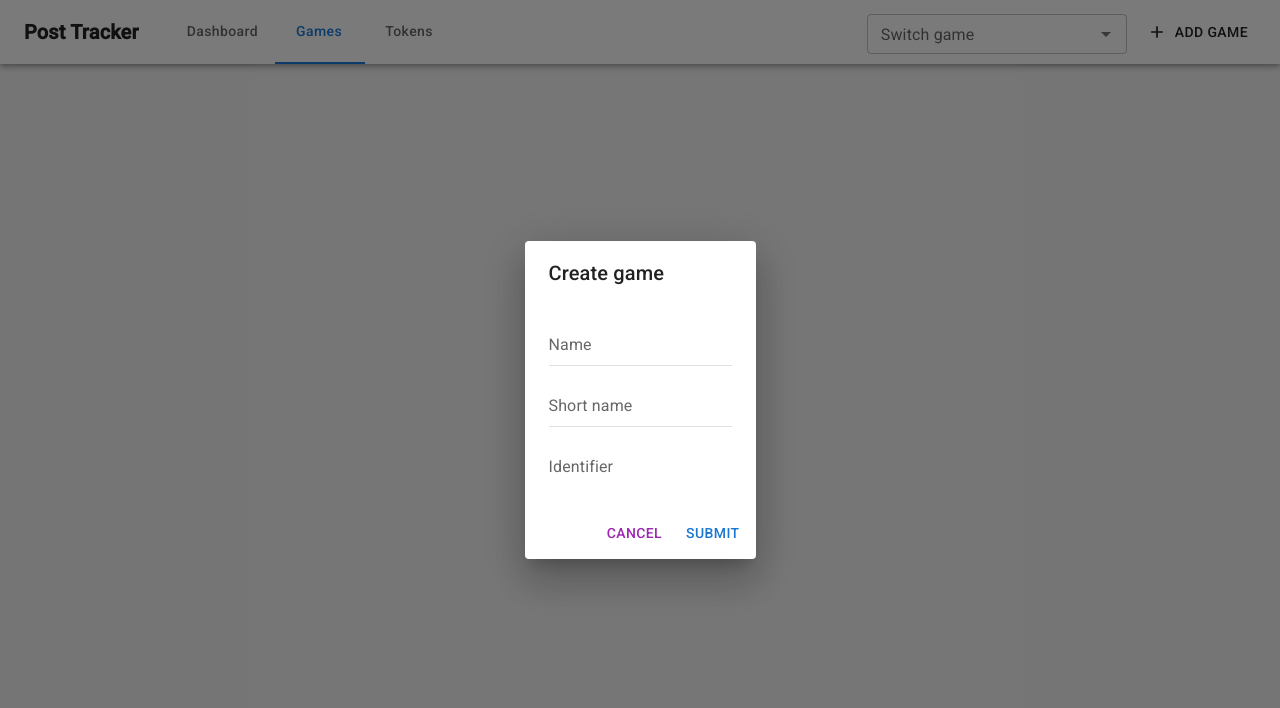
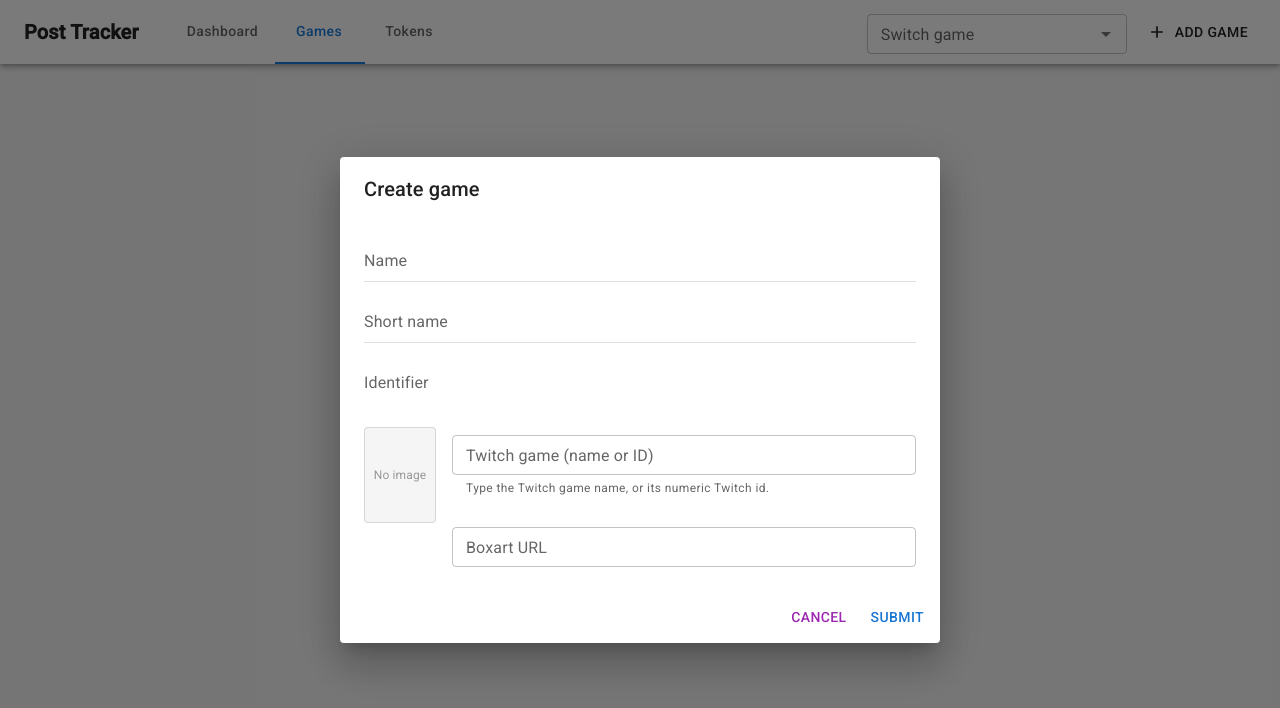
Before and after one commit to post-tracker/admin, a React (Vite) app: page /games in a window 1280 px wide. Both pictures are taken after typing "Sample" into the empty fields and a click on the button "ADD GAME". Shown: the top 708 px of the page. Built offline with nearby package versions, Linux system fonts and the light colour scheme; no server answers.

Commit message:
Add Twitch boxart picker to add-game and edit forms
Generate the ttv-boxart CDN URL from a typed game name or numeric Twitch
id and preview it live, so new games get art at creation and existing
ones can be fixed in place. Raw URL field stays editable for custom
images.

```diff
--- a/src/AddGame.jsx
+++ b/src/AddGame.jsx
@@ -1,5 +1,6 @@
 import React from 'react';
 
+import Box from '@mui/material/Box';
 import Dialog from '@mui/material/Dialog';
 import DialogTitle from '@mui/material/DialogTitle';
 import DialogContent from '@mui/material/DialogContent';
@@ -9,7 +10,15 @@ import Button from '@mui/material/Button';
 import TextField from '@mui/material/TextField';
 import AddIcon from '@mui/icons-material/Add';
 
+import BoxartPicker from './BoxartPicker.jsx';
 import api from './api.js';
+
+const EMPTY_GAME = {
+    boxart: '',
+    identifier: '',
+    name: '',
+    shortName: '',
+};
 
 class AddGame extends React.Component {
     constructor ( props ) {
@@ -17,18 +26,17 @@ class AddGame extends React.Component {
 
         this.handleShowCreate = this.handleShowCreate.bind( this );
         this.handleInputChange = this.handleInputChange.bind( this );
+        this.handleBoxartChange = this.handleBoxartChange.bind( this );
         this.handleSaveGame = this.handleSaveGame.bind( this );
 
-        this.state = {
-            identifier: false,
-            name: false,
-            shortName: false,
-            showCreate: false,
-        };
+        this.state = Object.assign( { showCreate: false }, EMPTY_GAME );
     }
 
     handleSaveGame () {
         const newGame = {
+            // Only persist a config when there's something in it, so games
+            // created without art don't carry an empty boxart key.
+            config: this.state.boxart ? { boxart: this.state.boxart } : undefined,
             // Every game is served from the shared domain; no longer edited per game.
             hostname: 'developertracker.com',
             identifier: this.state.identifier,
@@ -38,12 +46,7 @@ class AddGame extends React.Component {
 
         api.post( '/games', newGame )
             .then( () => {
-                this.setState( {
-                    identifier: false,
-                    name: false,
-                    shortName: false,
-                    showCreate: false,
-                } );
+                this.setState( Object.assign( { showCreate: false }, EMPTY_GAME ) );
 
                 window.snackbarText = 'Game added';
                 window.dispatchEvent( new Event( 'open-snackbar' ) );
@@ -56,11 +59,15 @@ class AddGame extends React.Component {
     }
 
     handleInputChange ( event ) {
-        const newState = {};
+        this.setState( {
+            [ event.target.name ]: event.target.value,
+        } );
+    }
 
-        newState[ event.target.name ] = event.target.value;
-
-        this.setState( newState );
+    handleBoxartChange ( boxart ) {
+        this.setState( {
+            boxart: boxart,
+        } );
     }
 
     handleShowCreate () {
@@ -81,6 +88,7 @@ class AddGame extends React.Component {
                     { 'Add game' }
                 </Button>
                 <Dialog
+                    fullWidth
                     onClose = { this.handleShowCreate }
                     open = { this.state.showCreate }
                 >
@@ -92,8 +100,9 @@ class AddGame extends React.Component {
                             fullWidth
                             label = { 'Name' }
                             name = { 'name' }
-                            onKeyUp = { this.handleInputChange }
+                            onChange = { this.handleInputChange }
                             placeholder = { 'Name' }
+                            value = { this.state.name }
                             variant = { 'standard' }
                         />
                         <Divider />
@@ -101,8 +110,9 @@ class AddGame extends React.Component {
                             fullWidth
                             label = { 'Short name' }
                             name = { 'shortName' }
-                            onKeyUp = { this.handleInputChange }
+                            onChange = { this.handleInputChange }
                             placeholder = { 'Short name' }
+                            value = { this.state.shortName }
                             variant = { 'standard' }
                         />
                         <Divider />
@@ -110,10 +120,22 @@ class AddGame extends React.Component {
                             fullWidth
                             label = { 'Identifier' }
                             name = { 'identifier' }
-                            onKeyUp = { this.handleInputChange }
+                            onChange = { this.handleInputChange }
                             placeholder = { 'Identifier' }
+                            value = { this.state.identifier }
                             variant = { 'standard' }
                         />
+                        <Box
+                            sx = { {
+                                mt: 3,
+                            } }
+                        >
+                            <BoxartPicker
+                                onChange = { this.handleBoxartChange }
+                                queryHint = { this.state.name }
+                                value = { this.state.boxart }
+                            />
+                        </Box>
                     </DialogContent>
                     <DialogActions>
                         <Button
--- /dev/null
+++ b/src/BoxartPicker.jsx
@@ -0,0 +1,202 @@
+import React from 'react';
+import PropTypes from 'prop-types';
+
+import Box from '@mui/material/Box';
+import TextField from '@mui/material/TextField';
+
+import { buildBoxartUrl, extractBoxartQuery } from './boxart.js';
+
+const styles = {
+    placeholder: {
+        alignItems: 'center',
+        bgcolor: 'action.hover',
+        border: 1,
+        borderColor: 'divider',
+        borderRadius: 1,
+        color: 'text.disabled',
+        display: 'flex',
+        flexShrink: 0,
+        fontSize: 12,
+        height: 96,
+        justifyContent: 'center',
+        textAlign: 'center',
+        width: 72,
+    },
+    thumb: {
+        borderRadius: 4,
+        display: 'block',
+        flexShrink: 0,
+        height: 96,
+        objectFit: 'cover',
+        width: 72,
+    },
+};
+
+// Box art picker for a game. Controlled by `value` (the boxart URL) plus
+// `onChange`. The "Twitch game" field generates a URL from a name or id (see
+// boxart.js), while the raw URL field stays editable for custom images. A live
+// <img> load reports whether the generated URL actually resolves.
+class BoxartPicker extends React.Component {
+    constructor ( props ) {
+        super( props );
+
+        this.handleQueryChange = this.handleQueryChange.bind( this );
+        this.handleUrlChange = this.handleUrlChange.bind( this );
+        this.handleLoad = this.handleLoad.bind( this );
+        this.handleError = this.handleError.bind( this );
+
+        this.state = {
+            // '' | 'found' | 'missing' — set by the preview <img> load result.
+            status: '',
+            // Mirrors the value's slug so editing an existing game prefills the
+            // lookup field; user typing takes over from there.
+            query: extractBoxartQuery( props.value ),
+            // Once the user touches either field we stop auto-following queryHint.
+            touched: false,
+        };
+    }
+
+    componentDidUpdate ( prevProps ) {
+        // Follow the game name into the lookup field until the user edits it
+        // themselves — gives new games art for free without locking it in.
+        if (
+            !this.state.touched &&
+            this.props.queryHint !== prevProps.queryHint &&
+            this.props.queryHint
+        ) {
+            this.setState( {
+                query: this.props.queryHint,
+            } );
+
+            this.props.onChange( buildBoxartUrl( this.props.queryHint ) );
+        }
+
+        // Reset the load status whenever the URL changes so the preview can
+        // re-report found/missing for the new image.
+        if ( prevProps.value !== this.props.value ) {
+            this.setState( {
+                status: '',
+            } );
+        }
+    }
+
+    handleQueryChange ( event ) {
+        const query = event.target.value;
+
+        this.setState( {
+            query: query,
+            touched: true,
+        } );
+
+        this.props.onChange( buildBoxartUrl( query ) );
+    }
+
+    handleUrlChange ( event ) {
+        const url = event.target.value;
+
+        this.setState( {
+            // Keep the lookup field in sync when the slug is recognisable;
+            // leave it as-is for custom URLs.
+            query: extractBoxartQuery( url ) || this.state.query,
+            touched: true,
+        } );
+
+        this.props.onChange( url );
+    }
+
+    handleLoad () {
+        this.setState( {
+            status: 'found',
+        } );
+    }
+
+    handleError () {
+        this.setState( {
+            status: 'missing',
+        } );
+    }
+
+    renderPreview () {
+        if ( !this.props.value ) {
+            return (
+                <Box sx = { styles.placeholder }>
+                    { 'No image' }
+                </Box>
+            );
+        }
+
+        return (
+            <img
+                key = { this.props.value }
+                onError = { this.handleError }
+                onLoad = { this.handleLoad }
+                src = { this.props.value }
+                style = { styles.thumb }
+            />
+        );
+    }
+
+    renderStatus () {
+        if ( !this.props.value || this.state.status === 'found' ) {
+            return 'Type the Twitch game name, or its numeric Twitch id.';
+        }
+
+        if ( this.state.status === 'missing' ) {
+            return 'No Twitch image at this name — try the exact Twitch title, the numeric id, or paste a URL.';
+        }
+
+        return ' ';
+    }
+
+    render () {
+        return (
+            <Box
+                sx = { {
+                    alignItems: 'flex-start',
+                    display: 'flex',
+                    gap: 2,
+                } }
+            >
+                { this.renderPreview() }
+                <Box
+                    sx = { {
+                        display: 'flex',
+                        flexDirection: 'column',
+                        flexGrow: 1,
+                        gap: 2,
+                        minWidth: 0,
+                    } }
+                >
+                    <TextField
+                        fullWidth
+                        helperText = { this.renderStatus() }
+                        label = { 'Twitch game (name or ID)' }
+                        onChange = { this.handleQueryChange }
+                        placeholder = { 'e.g. Tabletop Simulator or 32399' }
+                        size = { 'small' }
+                        value = { this.state.query }
+                        variant = { 'outlined' }
+                    />
+                    <TextField
+                        fullWidth
+                        label = { 'Boxart URL' }
+                        onChange = { this.handleUrlChange }
+                        size = { 'small' }
+                        value = { this.props.value }
+                        variant = { 'outlined' }
+                    />
+                </Box>
+            </Box>
+        );
+    }
+}
+
+BoxartPicker.displayName = 'BoxartPicker';
+
+BoxartPicker.propTypes = {
+    onChange: PropTypes.func.isRequired,
+    queryHint: PropTypes.string,
+    value: PropTypes.string,
+};
+
+export default BoxartPicker;
--- /dev/null
+++ b/src/boxart.js
@@ -0,0 +1,45 @@
+// Twitch box art lives at a predictable public CDN path:
+//   https://static-cdn.jtvnw.net/ttv-boxart/{slug}-{size}.jpg
+// where {slug} is the URL-encoded game name (e.g. "ARK%3A%20Survival%20Evolved")
+// for most games, but a numeric Twitch game id (e.g. "32399") for some. We can't
+// query Twitch from the browser without OAuth, so instead we build the URL
+// heuristically from whatever the user types — a name or an id, both work since
+// encodeURIComponent leaves digits untouched — and let an <img> load tell us
+// whether the guess actually exists.
+
+const CDN_PREFIX = 'https://static-cdn.jtvnw.net/ttv-boxart/';
+
+// Every game currently on developertracker.com uses this size; match it so new
+// art is consistent with the existing set.
+export const BOXART_SIZE = '285x380';
+
+// Build a box art URL from a name or numeric Twitch id. Returns '' for blank
+// input so callers can treat "no query" as "no boxart".
+export const buildBoxartUrl = function buildBoxartUrl ( query ) {
+    const trimmed = ( query || '' ).trim();
+
+    if ( !trimmed ) {
+        return '';
+    }
+
+    return `${ CDN_PREFIX }${ encodeURIComponent( trimmed ) }-${ BOXART_SIZE }.jpg`;
+};
+
+// Reverse a box art URL back to the name/id that produced it, so an existing
+// value can prefill the lookup field. Returns '' when the URL isn't a
+// recognisable ttv-boxart URL (e.g. a hand-entered custom image), leaving the
+// raw URL field as the source of truth instead.
+export const extractBoxartQuery = function extractBoxartQuery ( url ) {
+    if ( !url || url.indexOf( CDN_PREFIX ) !== 0 ) {
+        return '';
+    }
+
+    const slug = url.slice( CDN_PREFIX.length ).replace( /-\d+x\d+\.(?:jpg|png)$/i, '' );
+
+    try {
+        return decodeURIComponent( slug );
+    } catch {
+        // Malformed percent-encoding — fall back to the raw slug.
+        return slug;
+    }
+};
```
Also changed, not shown: src/GameInfo.jsx (+8 -14 lines).
